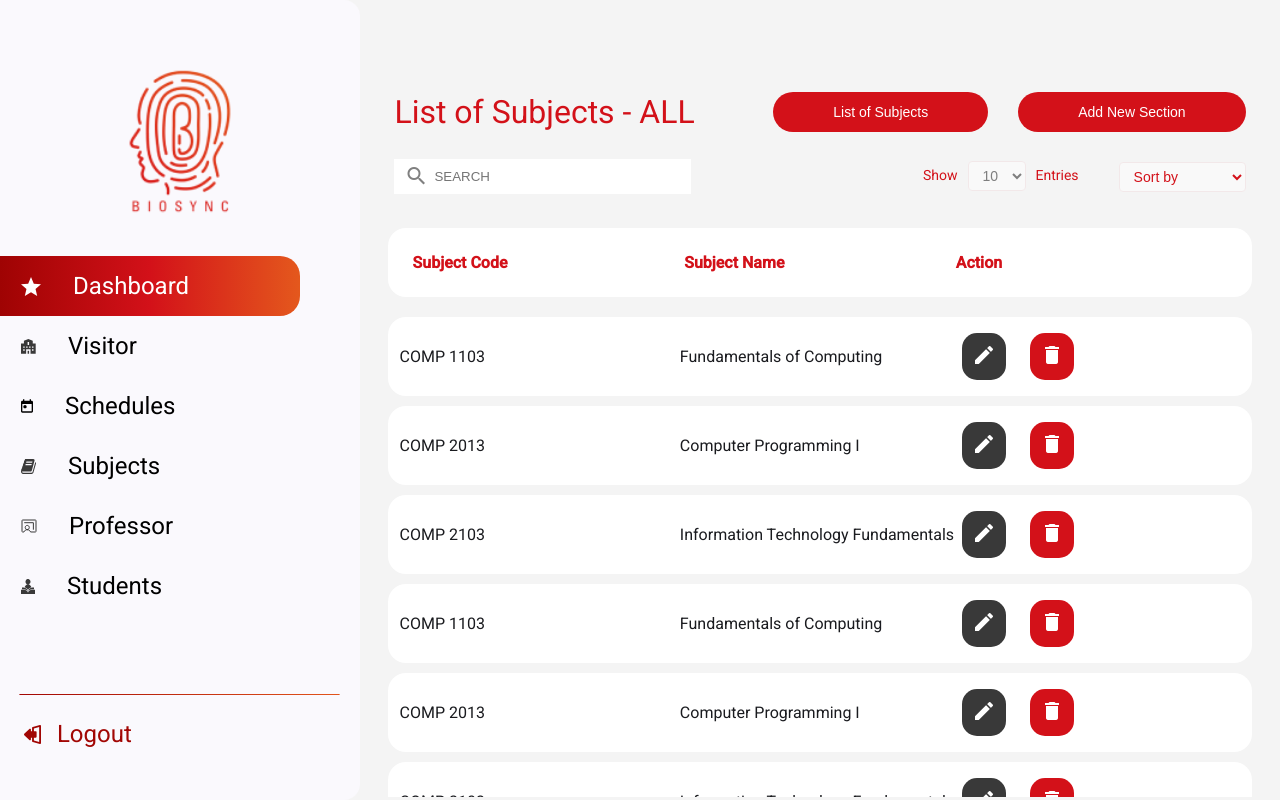
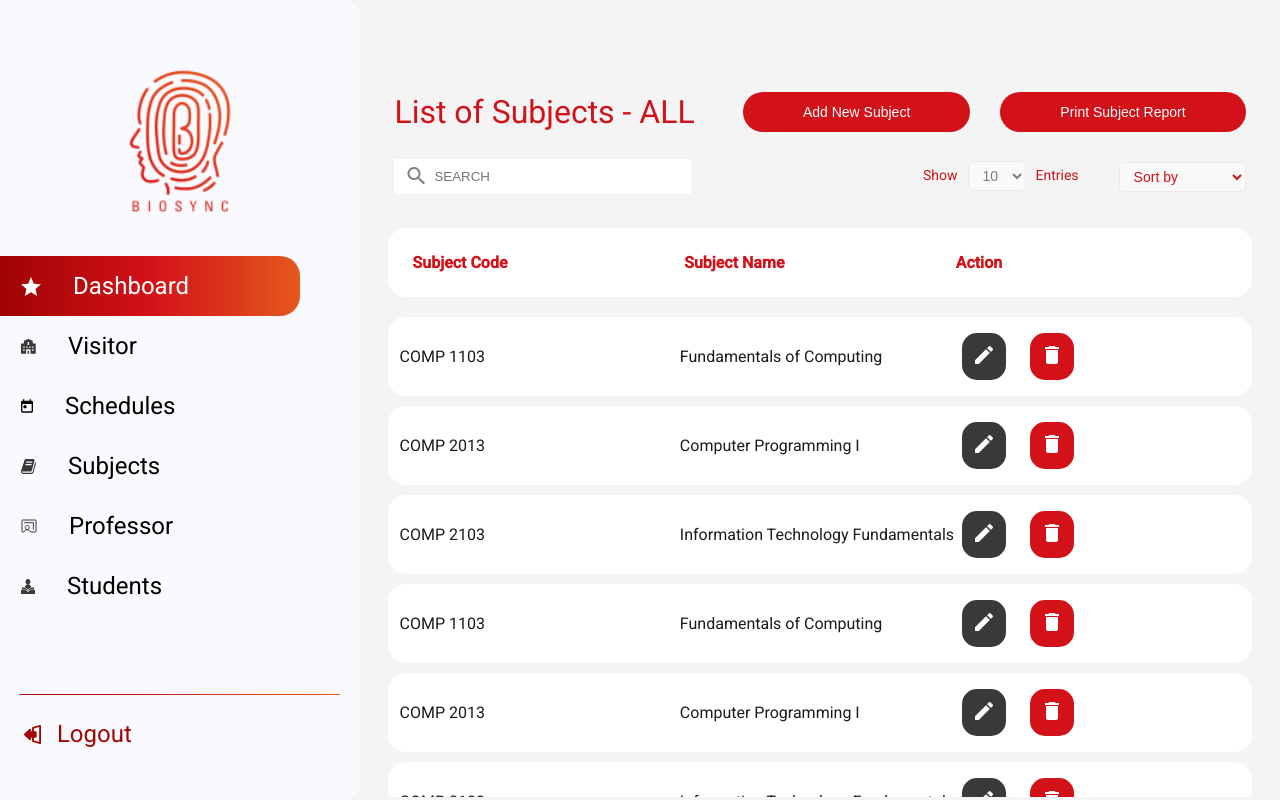
Before and after one commit to PUPT-CaPro-2025/BioSync, an Angular app in the folder BioSync.UI/: page /subject in a window 1280 px wide. Built offline with nearby package versions, Linux system fonts and the light colour scheme.

Commit message:
update toolbar buttons

```diff
--- a/BioSync.UI/src/app/subject/subject.component.html
+++ b/BioSync.UI/src/app/subject/subject.component.html
@@ -2,8 +2,8 @@
     <mat-toolbar class="toolbar-container">
         <span>List of Subjects - ALL</span>
         <div class="toolbar-button">
-            <button>List of Subjects</button>
-            <button>Add New Section</button>
+            <button>Add New Subject</button>
+            <button>Print Subject Report</button>
         </div>
     </mat-toolbar>
 </div>
```
